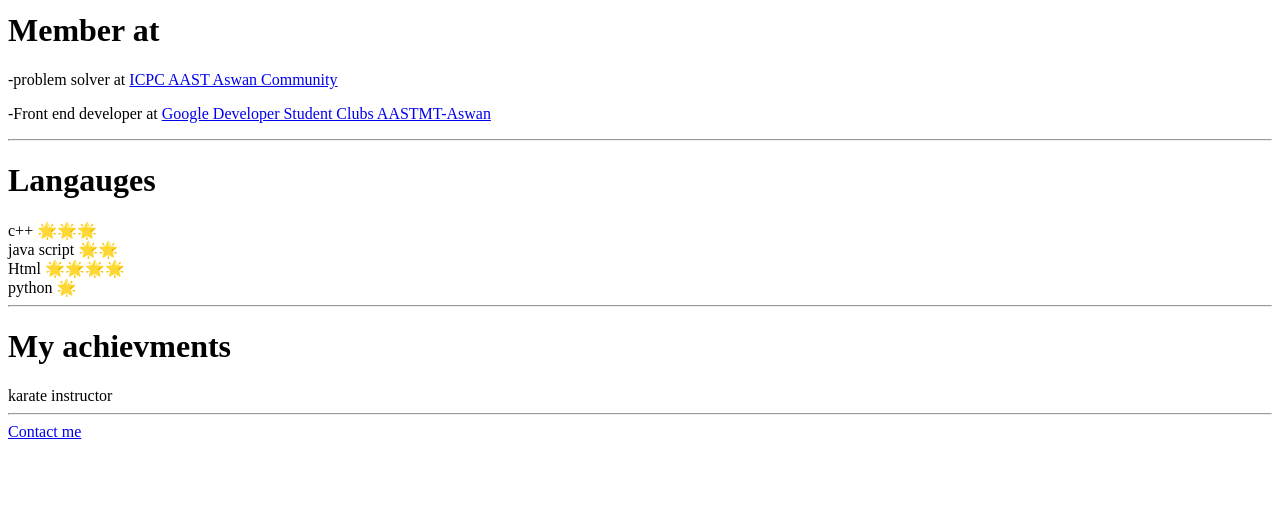
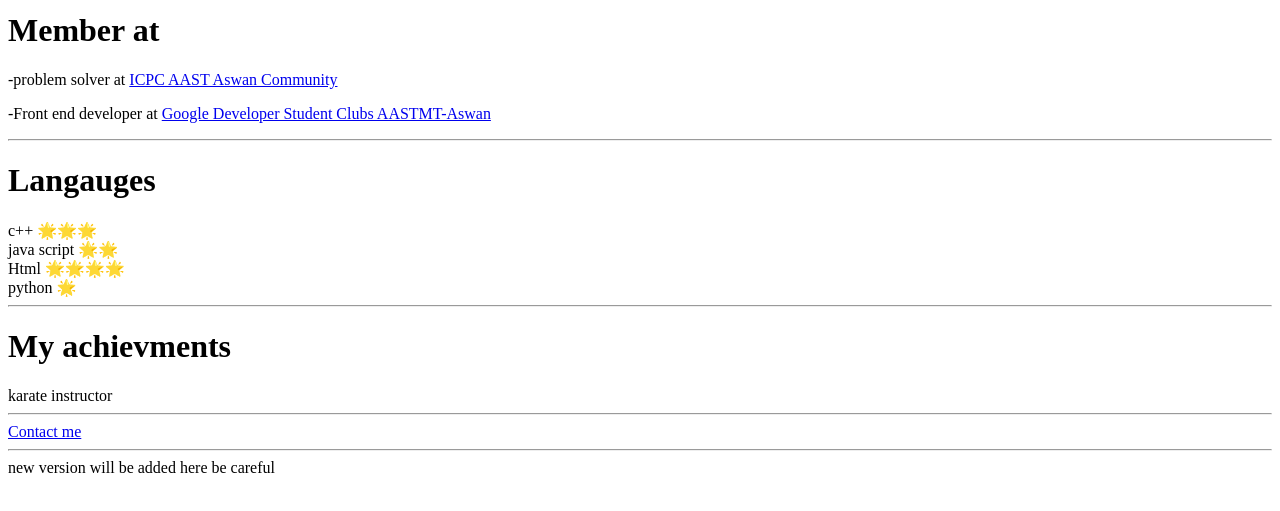
Before and after one commit to abdoahmed2004/Mycv, a plain HTML site: page index.html in a window 1280 px wide. Shown: the part 193-704 px from the top of the page. Drawn offline with Linux system fonts and the light colour scheme.

Commit message:
Update index.html

```diff
--- a/index.html
+++ b/index.html
@@ -48,6 +48,8 @@ karate instructor
 </td>
 <hr>
 <a href="c.html">Contact me</a>
+<hr>
+new version will be added here be careful
 
 
 
```
